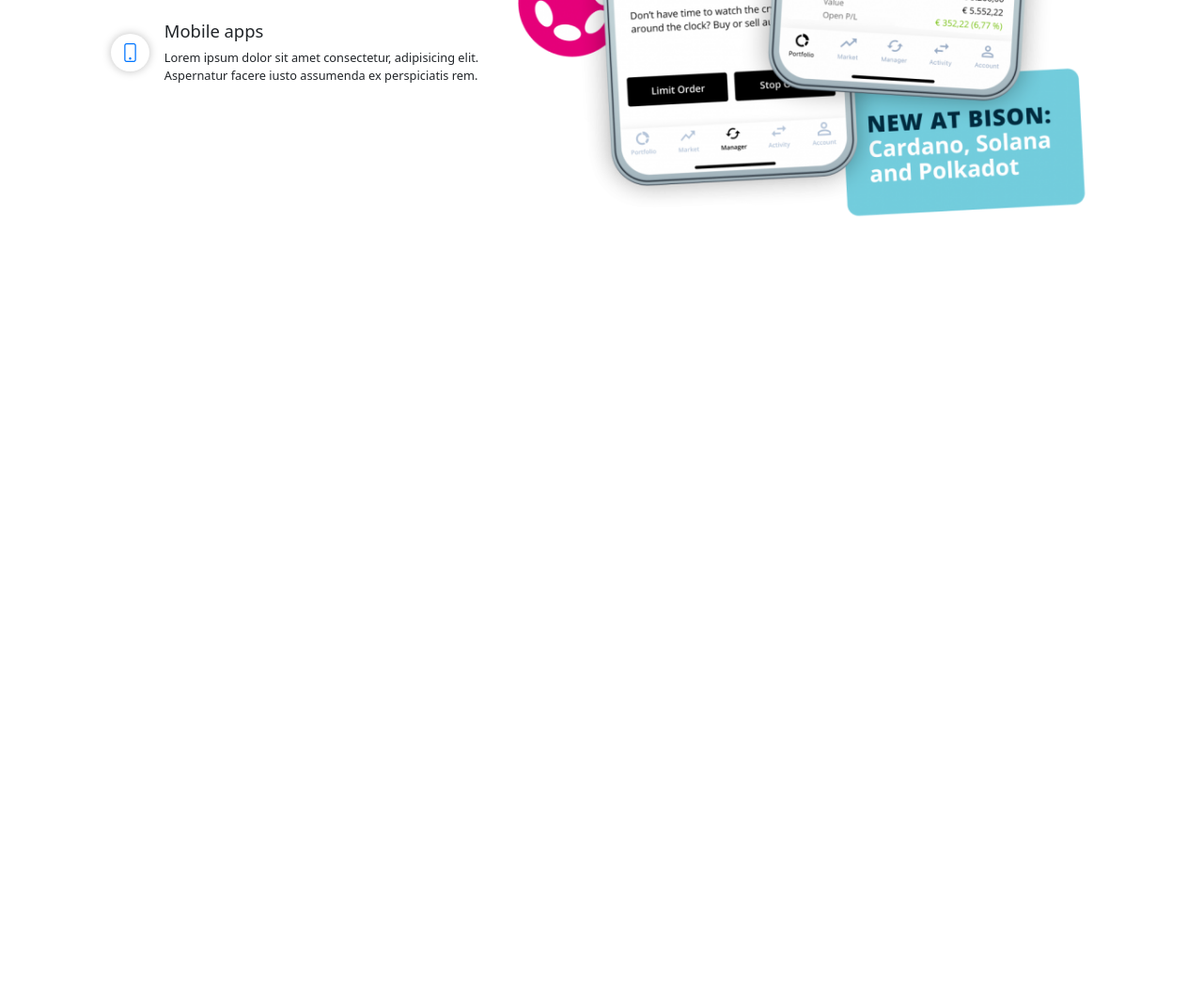
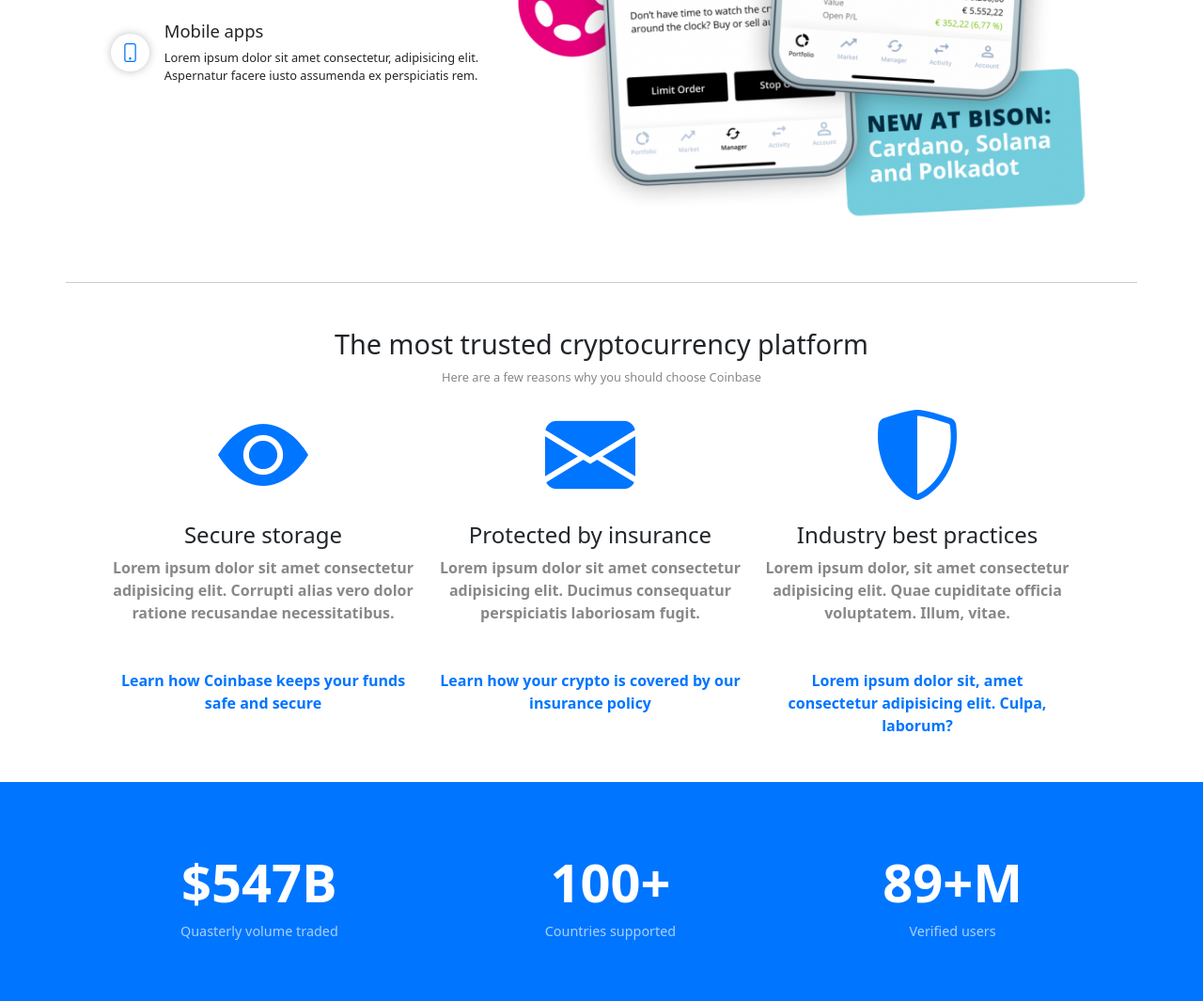
Before and after one commit to miguelruizF/OpenBootcamp, a plain HTML site: page Proyecto/html/proyecto.html in a window 1280 px wide. Shown: the part 1268-2333 px from the top of the page at 94% size. Before the commit the page ends 1568 px from the top, so only its background shows below. Drawn offline with nearby package versions, Linux system fonts and the light colour scheme.

Commit message:
estilos kpis

```diff
--- a/Proyecto/html/proyecto.html
+++ b/Proyecto/html/proyecto.html
@@ -92,8 +92,66 @@
             </div>
         </div>
     </section>
-    <section class="sec-benefits"></section>
-    <section class="sec-kpis"></section>
+    <section class="sec-benefits container">
+        <div class="intro">
+            <h3>The most trusted cryptocurrency platform</h3>
+            <p>Here are a few reasons why you should choose Coinbase</p>
+        </div>
+        <div class="benefit-cards row">
+            <div class="benefit col-md">
+                <i class="bi bi-eye-fill icon"></i>
+                <div class="description">
+                    <h4 class="title">Secure storage</h4>
+                    <p class="text">Lorem ipsum dolor sit amet consectetur adipisicing elit. Corrupti alias vero dolor ratione recusandae necessitatibus.</p>
+                </div>
+                <p class="cta">Learn how Coinbase keeps your funds safe and secure</p>
+            </div>
+            <div class="benefit col-md">
+                <i class="bi bi-envelope-fill icon"></i>
+                <div class="description">
+                    <h4 class="title">Protected by insurance</h4>
+                    <p class="text">Lorem ipsum dolor sit amet consectetur adipisicing elit. Ducimus consequatur perspiciatis laboriosam fugit.</p>
+                </div>
+                <p class="cta">Learn how your crypto is covered by our insurance policy</p>
+            </div>
+            <div class="benefit col-md">
+                <i class="bi bi-shield-shaded icon"></i>
+                <div class="description">
+                    <h4 class="title">Industry best practices</h4>
+                    <p class="text">Lorem ipsum dolor, sit amet consectetur adipisicing elit. Quae cupiditate officia voluptatem. Illum, vitae.</p>
+                </div>
+                <p class="cta">Lorem ipsum dolor sit, amet consectetur adipisicing elit. Culpa, laborum?</p>
+            </div>
+        </div>
+    </section>
+    <section class="sec-kpis">
+        <div class="container kpis">
+            <div class="kpi">
+                <span class="number">
+                    $547B
+                </span>
+                <span class="desc">
+                    Quasterly volume traded
+                </span>
+            </div>
+            <div class="kpi">
+                <span class="number">
+                    100+
+                </span>
+                <span class="desc">
+                    Countries supported
+                </span>
+            </div>
+            <div class="kpi">
+                <span class="number">
+                    89+M
+                </span>
+                <span class="desc">
+                    Verified users
+                </span>
+            </div>
+        </div>
+    </section>
     <section class="sec-onboarding"></section>
     <section class="sec-footer-cta"></section>
 </body>
--- a/Proyecto/sass/_components.scss
+++ b/Proyecto/sass/_components.scss
@@ -69,6 +69,32 @@
     }
 }
 
+.benefit{
+    display: flex;
+    flex-direction: column;
+    .icon{
+        color: $color-main;
+        font-size: 6rem;
+        text-align: center;
+    }
+    .description{
+        .title{
+            font-size: 1.5rem;
+            text-align: center;
+        }
+        .text{
+            color: #888;
+            font-weight: 600;
+            text-align: center;
+        }
+    }
+    .cta{
+        color: $color-main;
+        font-weight: 600;
+        margin-top: 3rem;
+        text-align: center;
+    }
+}
 .feature{
     display: flex;
     flex-direction: column;
--- a/Proyecto/sass/_globals.scss
+++ b/Proyecto/sass/_globals.scss
@@ -95,3 +95,36 @@
         }
     }
 }
+
+.sec-benefits{
+    border-top: 1px solid #ccc;
+    @extend .sec-features, .intro;
+    .benefit-cards{
+        width: 100%;
+    }
+}
+
+.sec-kpis{
+    width: 100%;
+    background-color: components.$color-main;
+    color:white;
+    padding: 4rem 0;
+    .kpis{
+        display: flex;
+        flex-wrap: wrap;
+        justify-content: space-around;
+        .kpi{
+            display: inherit;
+            flex-direction: column;
+            align-items: center;
+            .number{
+                font-size: 3.5rem;
+                font-weight: 600;
+            }
+            .desc{
+                font-size: .9rem;
+                color: #ffffffaa;
+            }
+        }
+    }
+}
```
Also changed, not shown: Proyecto/css/styles.css, 1 other file.
